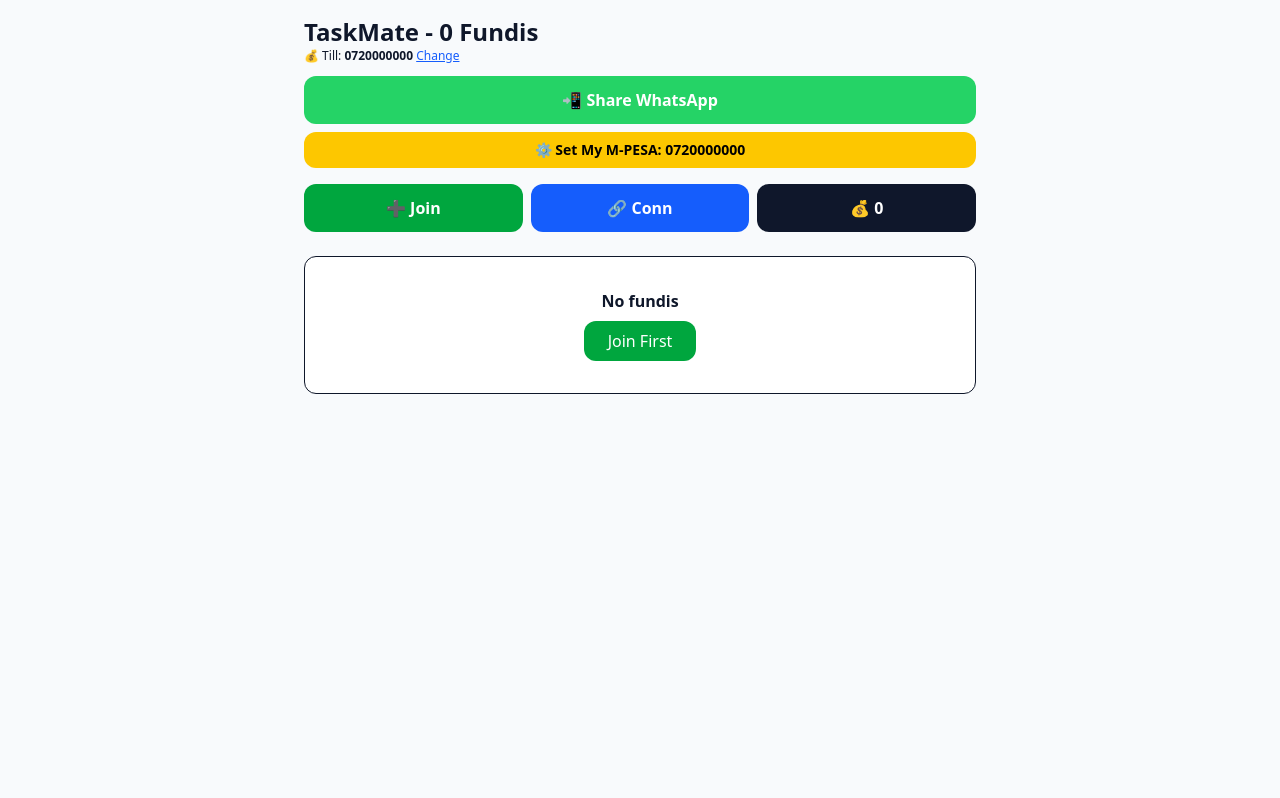
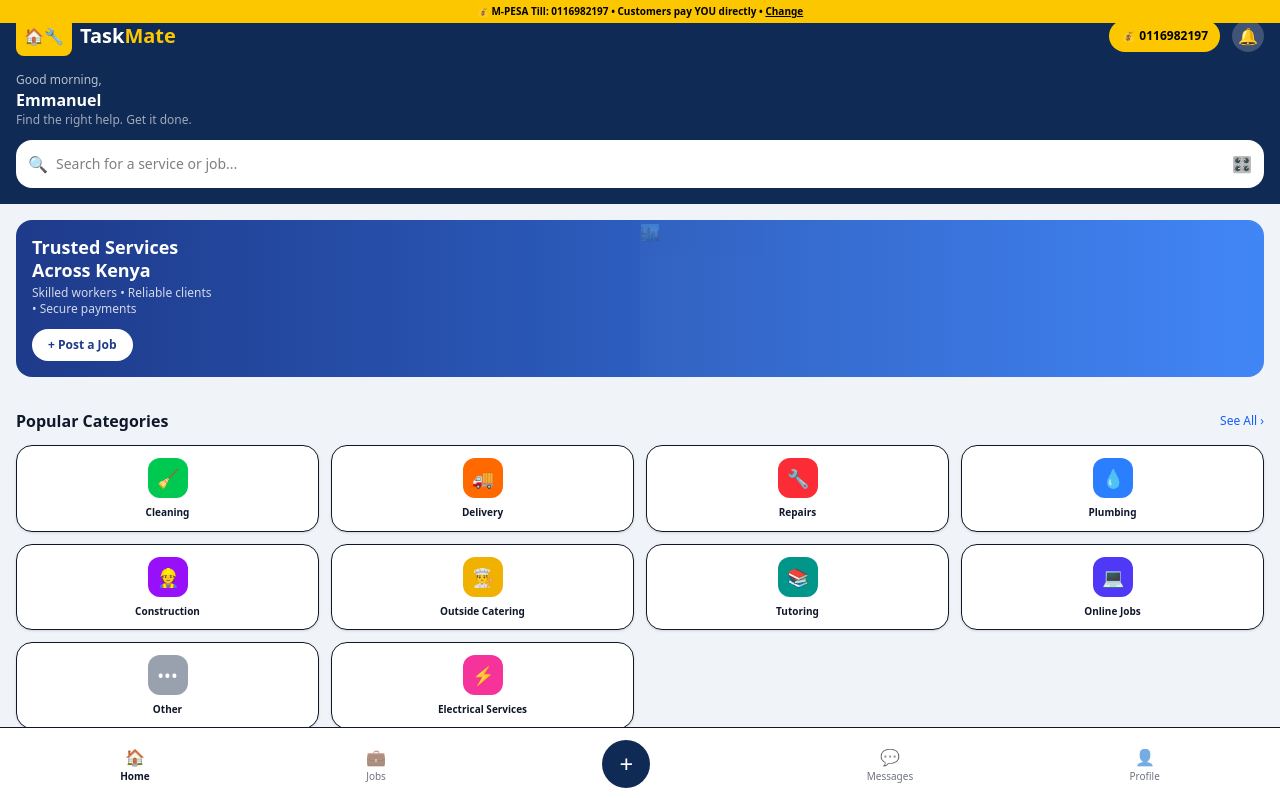
Before and after one commit to njoguemmanuel04-lgtm/taskmate, a Next.js app: page / in a window 1280 px wide. Shown: the top 798 px of the page. Built offline with nearby package versions, Linux system fonts and the light colour scheme.

Commit message:
Update page.tsx

```diff
--- a/app/page.tsx
+++ b/app/page.tsx
@@ -1,72 +1,162 @@
 "use client"
 import { useEffect, useState } from 'react';
 import Link from 'next/link';
+
+const categories = [
+  { name:'Cleaning', icon:'🧹', color:'bg-green-500' },
+  { name:'Delivery', icon:'🚚', color:'bg-orange-500' },
+  { name:'Repairs', icon:'🔧', color:'bg-red-500' },
+  { name:'Plumbing', icon:'💧', color:'bg-blue-500' },
+  { name:'Construction', icon:'👷', color:'bg-purple-600' },
+  { name:'Outside Catering', icon:'👨‍🍳', color:'bg-yellow-500' },
+  { name:'Tutoring', icon:'📚', color:'bg-teal-600' },
+  { name:'Online Jobs', icon:'💻', color:'bg-indigo-600' },
+  { name:'Other', icon:'•••', color:'bg-gray-400' },
+  { name:'Electrical Services', icon:'⚡', color:'bg-pink-500' },
+];
+
 export default function HomePage() {
   const [workers, setWorkers] = useState<any[]>([]);
   const [unlocked, setUnlocked] = useState<number[]>([]);
-  const [earnings, setEarnings] = useState(0);
   const [till, setTill] = useState('');
+  const [search, setSearch] = useState('');
+
   useEffect(() => {
     setWorkers(JSON.parse(localStorage.getItem('real_fundis') || '[]'));
     setUnlocked(JSON.parse(localStorage.getItem('unlocked_fundis') || '[]'));
-    setTill(localStorage.getItem('my_till') || '0720000000');
-    const tx = JSON.parse(localStorage.getItem('mpesa_tx') || '[]');
-    setEarnings(tx.reduce((s:number,t:any)=>s+(t.commission||0),0));
+    setTill(localStorage.getItem('my_till') || '0116982197');
   }, []);
+
   const saveTill = () => {
-    const newTill = prompt('Enter YOUR M-PESA Number / Till (Money goes to YOU):', till);
-    if(!newTill) return;
-    localStorage.setItem('my_till', newTill);
-    setTill(newTill);
-    alert(`✅ Saved! Customers pay to: ${newTill}`);
+    const n = prompt('YOUR M-PESA Till/Number:', till);
+    if(!n) return;
+    localStorage.setItem('my_till', n);
+    setTill(n);
+    alert(`✅ Till saved: ${n} - Real money to YOU!`);
   };
+
   const unlock = (i:number) => {
-    if(!till || till==='0720000000'){ saveTill(); return; }
-    if(!confirm(`LIPA NA M-PESA\n\nSend KES 50 to:\n\n📱 ${till}\n\nCEO: Emmanuel\n\nTap OK after you pay!`)) return;
-    const newU = [...unlocked, i];
-    setUnlocked(newU);
-    localStorage.setItem('unlocked_fundis', JSON.stringify(newU));
-    const tx = {amount:50, commission:50, fundi:workers[i].name, date:new Date().toLocaleString(), till};
-    const all = JSON.parse(localStorage.getItem('mpesa_tx') || '[]');
-    all.push(tx);
-    localStorage.setItem('mpesa_tx', JSON.stringify(all));
-    setEarnings(earnings+50);
-    alert(`✅ KES 50 to ${till} - REAL MONEY! Unlocked!`);
+    if(!till){ saveTill(); return; }
+    if(!confirm(`LIPA NA M-PESA\nSend KES 50 to:\n📱 ${till}\n\nTap OK after pay`)) return;
+    const nu = [...unlocked, i];
+    setUnlocked(nu);
+    localStorage.setItem('unlocked_fundis', JSON.stringify(nu));
+    alert(`✅ Unlocked! Paid to ${till}`);
   };
-  const share = () => {
-    const t = `🔧 TaskMate Mwea! ${workers.length} Fundis! Pay KES 50 to ${till} unlock real fundi! 👉 https://taskmate-ebon.vercel.app/`;
-    window.open(`https://wa.me/?text=${encodeURIComponent(t)}`, '_blank');
-  };
+
+  const filtered = workers.filter(w => w.name?.toLowerCase().includes(search.toLowerCase()) || w.skill?.toLowerCase().includes(search.toLowerCase()) || w.location?.toLowerCase().includes(search.toLowerCase()));
+
   return (
-    <div className="min-h-screen bg-[#f8fafc] p-4">
-      <div className="max-w-2xl mx-auto">
-        <h1 className="font-black text-2xl">TaskMate - {workers.length} Fundis</h1>
-        <p className="text-xs">💰 Till: <b>{till}</b> <button onClick={saveTill} className="text-blue-600 underline">Change</button></p>
-        <button onClick={share} className="w-full bg-[#25D366] text-white py-3 rounded-xl font-black mt-3">📲 Share WhatsApp</button>
-        <button onClick={saveTill} className="w-full bg-yellow-400 text-black py-2 rounded-xl font-bold text-sm mt-2">⚙️ Set My M-PESA: {till}</button>
-        <div className="grid grid-cols-3 gap-2 mt-4">
-          <Link href="/join" className="bg-green-600 text-white py-3 rounded-xl font-bold text-center">➕ Join</Link>
-          <Link href="/connections" className="bg-blue-600 text-white py-3 rounded-xl font-bold text-center">🔗 Conn</Link>
-          <Link href="/earnings" className="bg-slate-900 text-white py-3 rounded-xl font-bold text-center">💰 {earnings}</Link>
+    <div className="min-h-screen bg-[#f0f4f8] pb-20">
+      {/* HEADER */}
+      <div className="bg-[#0f2a54] text-white p-4 sticky top-0 z-20">
+        <div className="flex justify-between items-center">
+          <div className="flex items-center gap-2">
+            <div className="bg-yellow-400 p-2 rounded-lg text-[#0f2a54] font-black">🏠🔧</div>
+            <span className="font-black text-xl">Task<span className="text-yellow-400">Mate</span></span>
+          </div>
+          <div className="flex gap-3">
+            <button onClick={saveTill} className="bg-yellow-400 text-black text-xs px-3 py-1 rounded-full font-bold">💰 {till || 'Set Till'}</button>
+            <div className="w-8 h-8 bg-white/20 rounded-full flex items-center justify-center">🔔</div>
+          </div>
         </div>
-        <div className="mt-6 space-y-3">
-          {workers.length===0? <div className="bg-white p-8 rounded-xl border text-center"><b>No fundis</b><br/><Link href="/join" className="mt-2 inline-block bg-green-600 text-white px-6 py-2 rounded-xl">Join First</Link></div> :
-          workers.map((w:any,i:number)=>{
-            const ok = unlocked.includes(i);
-            return (
-              <div key={i} className="bg-white p-4 rounded-xl border">
-                <b>{w.name} - {w.skill} ⭐</b>
-                <p className="text-sm text-slate-600">📍 {w.location}</p>
-                <p className="text-sm">📞 {ok? <b className="text-green-600">{w.phone}</b> : <span className="blur-sm">{w.phone}</span>} {!ok && '🔒'}</p>
-                {ok? <>
-                  <a href={`tel:${w.phone}`} className="block bg-green-600 text-white py-3 rounded-xl font-bold text-center mt-3">📞 Call {w.phone}</a>
-                  <a href={`https://wa.me/254${w.phone.slice(1)}`} target="_blank" className="block bg-green-500 text-white py-3 rounded-xl font-bold text-center mt-2">💬 WhatsApp</a>
-                </> : <button onClick={()=>unlock(i)} className="w-full bg-yellow-400 text-black py-3 rounded-xl font-bold mt-3">🔓 Unlock - Pay 50 to {till}</button>}
-              </div>
-            )
-          })}
+        <div className="mt-4">
+          <p className="text-xs opacity-70">Good morning,</p>
+          <p className="font-bold">Emmanuel</p>
+          <p className="text-xs opacity-60">Find the right help. Get it done.</p>
+        </div>
+        <div className="mt-3 bg-white rounded-2xl flex items-center p-3 gap-2">
+          <span>🔍</span>
+          <input value={search} onChange={e=>setSearch(e.target.value)} placeholder="Search for a service or job..." className="flex-1 text-black text-sm outline-none" />
+          <span>🎛️</span>
         </div>
       </div>
+
+      {/* TRUSTED BANNER */}
+      <div className="p-4">
+        <div className="bg-gradient-to-r from-[#1e3a8a] to-[#3b82f6] rounded-2xl p-4 text-white relative overflow-hidden">
+          <div className="relative z-10">
+            <p className="font-bold text-lg leading-tight">Trusted Services<br/>Across Kenya</p>
+            <p className="text-xs mt-1 opacity-80">Skilled workers • Reliable clients<br/>• Secure payments</p>
+            <Link href="/post-task" className="inline-block mt-3 bg-white text-[#1e3a8a] text-xs px-4 py-2 rounded-full font-bold">+ Post a Job</Link>
+          </div>
+          <div className="absolute right-0 top-0 bottom-0 w-1/2 opacity-30 bg-white/10">🏙️</div>
+        </div>
+      </div>
+
+      {/* POPULAR CATEGORIES */}
+      <div className="p-4">
+        <div className="flex justify-between items-center mb-3">
+          <p className="font-bold">Popular Categories</p>
+          <Link href="/workers" className="text-xs text-blue-600">See All ›</Link>
+        </div>
+        <div className="grid grid-cols-4 gap-3">
+          {categories.map((c,i)=>(
+            <Link key={i} href={`/workers?cat=${c.name}`} className="bg-white rounded-2xl p-3 flex flex-col items-center border shadow-sm">
+              <div className={`${c.color} w-10 h-10 rounded-xl flex items-center justify-center text-white text-lg`}>{c.icon}</div>
+              <p className="text-[10px] font-bold mt-2 text-center leading-tight">{c.name}</p>
+            </Link>
+          ))}
+        </div>
+      </div>
+
+      {/* FEATURED WORKERS */}
+      <div className="p-4">
+        <div className="flex justify-between items-center mb-3">
+          <p className="font-bold">Featured Workers - {workers.length}</p>
+          <Link href="/workers" className="text-xs text-blue-600">See All ›</Link>
+        </div>
+
+        {workers.length===0? (
+          <div className="bg-white rounded-2xl p-8 text-center border">
+            <p className="font-bold">No fundis yet!</p>
+            <p className="text-xs text-slate-500 mt-1">Be the first to join</p>
+            <Link href="/join" className="inline-block mt-3 bg-[#0f2a54] text-white px-6 py-2 rounded-full text-sm font-bold">+ Join as Fundi</Link>
+          </div>
+        ) : (
+          <div className="space-y-3">
+            {filtered.map((w:any,i:number)=>{
+              const ok = unlocked.includes(i);
+              return (
+                <div key={i} className="bg-white rounded-2xl p-3 flex gap-3 border shadow-sm">
+                  <div className="w-14 h-14 bg-blue-100 rounded-xl flex items-center justify-center text-xl">👨‍🔧</div>
+                  <div className="flex-1">
+                    <p className="font-bold text-sm">{w.name}</p>
+                    <p className="text-xs text-slate-500">{w.skill} • {w.location}</p>
+                    <p className="text-xs mt-1">⭐ 4.8 (32 reviews)</p>
+                    <p className="text-xs font-bold mt-1">{ok? <span className="text-green-600">{w.phone}</span> : <span className="blur-[4px]">{w.phone}</span>} {ok? '' : '🔒'}</p>
+                  </div>
+                  <div className="flex flex-col gap-2">
+                    {ok? (
+                      <>
+                        <a href={`tel:${w.phone}`} className="bg-[#0f2a54] text-white text-xs px-4 py-2 rounded-full font-bold text-center">Hire Now</a>
+                        <a href={`https://wa.me/254${w.phone?.slice(1)}`} className="bg-green-500 text-white text-xs px-3 py-1 rounded-full text-center">WhatsApp</a>
+                      </>
+                    ) : (
+                      <button onClick={()=>unlock(i)} className="bg-yellow-400 text-black text-xs px-4 py-2 rounded-full font-bold">🔓 KES 50</button>
+                    )}
+                  </div>
+                </div>
+              )
+            })}
+          </div>
+        )}
+      </div>
+
+      {/* BOTTOM NAV */}
+      <div className="fixed bottom-0 left-0 right-0 bg-white border-t flex justify-around items-center p-3">
+        <div className="flex flex-col items-center"><span>🏠</span><span className="text-[10px] font-bold">Home</span></div>
+        <Link href="/jobs" className="flex flex-col items-center opacity-60"><span>💼</span><span className="text-[10px]">Jobs</span></Link>
+        <Link href="/post-task" className="bg-[#0f2a54] w-12 h-12 rounded-full flex items-center justify-center text-white text-2xl">+</Link>
+        <Link href="/connections" className="flex flex-col items-center opacity-60"><span>💬</span><span className="text-[10px]">Messages</span></Link>
+        <Link href="/earnings" className="flex flex-col items-center opacity-60"><span>👤</span><span className="text-[10px]">Profile</span></Link>
+      </div>
+
+      {/* TOP TILL BAR */}
+      <div className="fixed top-0 right-0 left-0 bg-yellow-400 text-black text-[10px] text-center py-1 font-bold z-30">
+        💰 M-PESA Till: {till} • Customers pay YOU directly • <button onClick={saveTill} className="underline">Change</button>
+      </div>
+      <div className="h-5"></div>
     </div>
   );
 }
```
